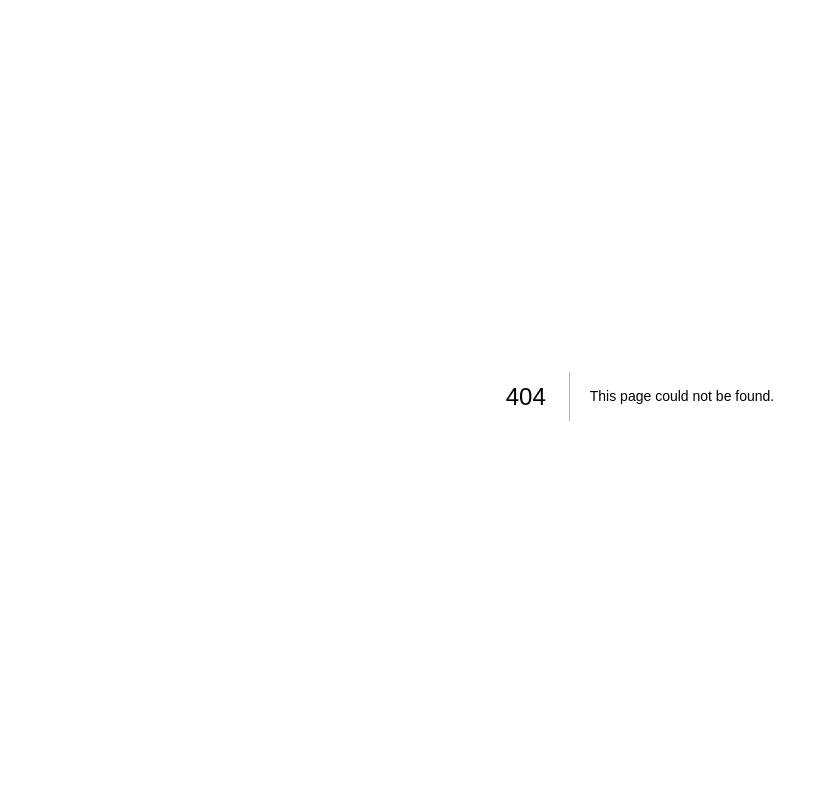
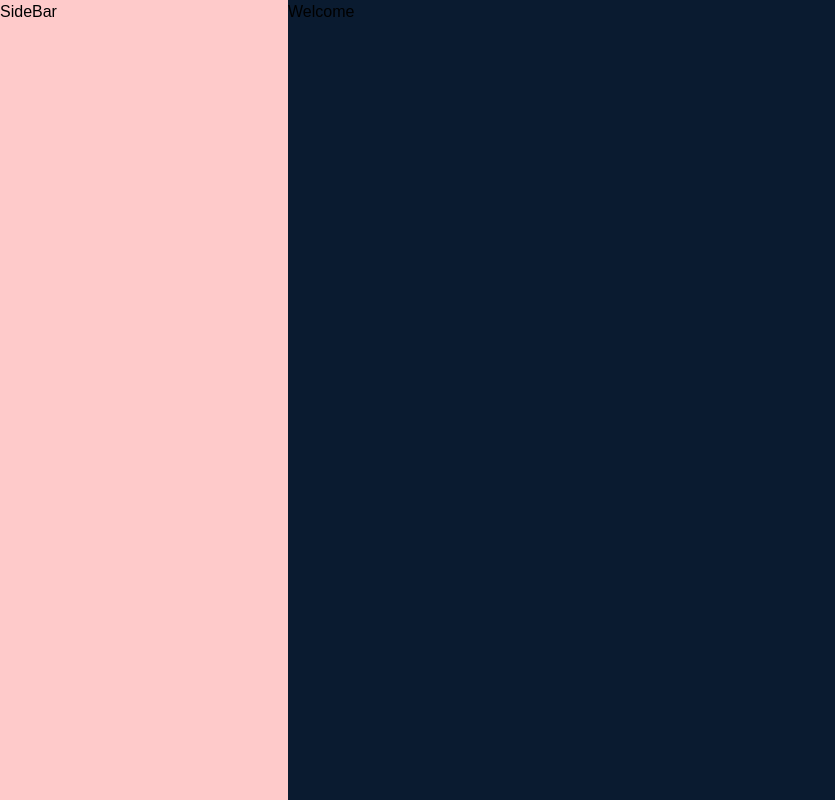
Before and after one commit to antonm7/gamefevr-website-client, a Next.js app: page /search in a window 1280 px wide. Before the commit this address had no page. Shown: the whole page, without its empty margins (0-835 px from the left). Built offline with nearby package versions, Linux system fonts and the light colour scheme.

Commit message:
tailwind changes

```diff
--- a/next.config.js
+++ b/next.config.js
@@ -7,6 +7,9 @@ const nextConfig = {
       use: ['@svgr/webpack'],
     });
     return config;
+  },
+  env: {
+    key:'e996863ffbd04374ac0586ec2bcadd55'
   }
 }
 
--- a/package.json
+++ b/package.json
@@ -9,6 +9,7 @@
   },
   "dependencies": {
     "@fortawesome/fontawesome-svg-core": "^1.3.0",
+    "@fortawesome/free-regular-svg-icons": "^6.0.0",
     "@fortawesome/free-solid-svg-icons": "^6.0.0",
     "@fortawesome/react-fontawesome": "^0.1.17",
     "axios": "^0.25.0",
--- a/pages/_app.tsx
+++ b/pages/_app.tsx
@@ -3,7 +3,11 @@ import 'tailwindcss/tailwind.css'
 import '../styles/global.css'
 
 function MyApp({ Component, pageProps }: AppProps) {
-  return <Component {...pageProps} />
+  return (
+    <div className='bg-main-blue'>
+      <Component {...pageProps} />
+    </div>
+  )
 }
 
 export default MyApp
--- a/pages/index.tsx
+++ b/pages/index.tsx
@@ -1,8 +1,17 @@
 import type { NextPage } from 'next'
 import Head from 'next/head'
+import { useRouter } from 'next/router'
 import Car from '../components/animations/Car'
-import Navbar from '../components/animations/Navbar'
+import Filters from '../components/Filters'
+import SearchButton from '../components/common/SearchButton'
+import SearchInput from '../components/common/SearchInput'
 const Home: NextPage = () => {
+  const router = useRouter()
+
+  const navigate = () => {
+    router.push('/search')
+  }
+
   return (
     <div>
       <Head>
@@ -12,12 +21,18 @@ const Home: NextPage = () => {
         <link rel="preconnect" href="https://fonts.googleapis.com" />
         <link href="https://fonts.googleapis.com/css2?family=Source+Sans+Pro:wght@400;600;700;900&display=swap" rel="stylesheet" />
       </Head>
+      <Filters />
       <div className='flex flex-row'>
         <main id="home" className='h-screen w-screen flex relative'>
-          {/* <Navbar /> */}
             <div className='w-full flex flex-col'>
-              <div>
-                <h1 className='text-white font-black text-7xl pt-36 text-center'>Search The Best<br /> Game For You</h1>
+              <div className='z-10 bg-transparent h-full'>
+                <h1 className='text-white font-black text-7xl pt-32 text-center'>Search The Best<br /> Game For You</h1>
+                <div className='flex pt-8 justify-center'>
+                  <SearchInput />
+                  <div className='w-24 h-16 rounded-lg ml-4'>
+                    <SearchButton onClick={() => navigate()}/>
+                  </div>
+                </div>
               </div>
               <Car />
             </div>
--- /dev/null
+++ b/pages/search/TopOneHundred.tsx
@@ -0,0 +1,9 @@
+import SearchLayout from "../../components/layout/SearchLayout";
+
+export default function TopOneHundred() {
+    return (
+        <SearchLayout>
+          <div>top one hundred</div>
+        </SearchLayout>
+    )
+}
--- /dev/null
+++ b/pages/search/index.tsx
@@ -0,0 +1,23 @@
+import { GetServerSideProps } from "next";
+import SearchLayout from "../../components/layout/SearchLayout";
+
+export default function Index(props:any) {
+    return (
+        <SearchLayout>
+          <div>Welcome</div>
+        </SearchLayout>
+      )
+}
+
+export const getServerSideProps:GetServerSideProps = async (context) => {
+  const query = context.query
+  //filters
+  //dates:2010-01-01,2012-01-01
+  //genres:action,indie
+  //platforms:1-pc,2-playstations,3XBOX,4IOS,8Android,5Mac,6LINUX,7Nintendo,Atari9,Commodore / Amiga10,11SEGA,12-3DO,13NEOGEO,14Web
+  return {
+    props: {
+      data:'welcome'
+    }
+  }
+}
--- a/tailwind.config.js
+++ b/tailwind.config.js
@@ -6,8 +6,21 @@ module.exports = {
   theme: {
     extend: {
       colors: {
+        'inputBg':'#0c203a',
         'main-blue':'#0a1b30',
-        'transparent-blue':'rgba(10, 27, 48, 0.6)'
+        'transparent-blue':'rgba(10, 27, 48, 0.6)',
+        'specialYellow':'#ffc635',
+        'filtersBg':'#efefef',
+        'text-gray':'#9b9b9b'
+      },
+      borderWidth: {
+        DEFAULT:'1.5px'
+      },
+      borderColor: {
+        'text-gray':'#e6e6e6'
+      },
+      width: {
+        '700':'40rem'
       }
     },
   },
```
Also changed, not shown: 1 other file (tests, documents, lock files or other folders).
